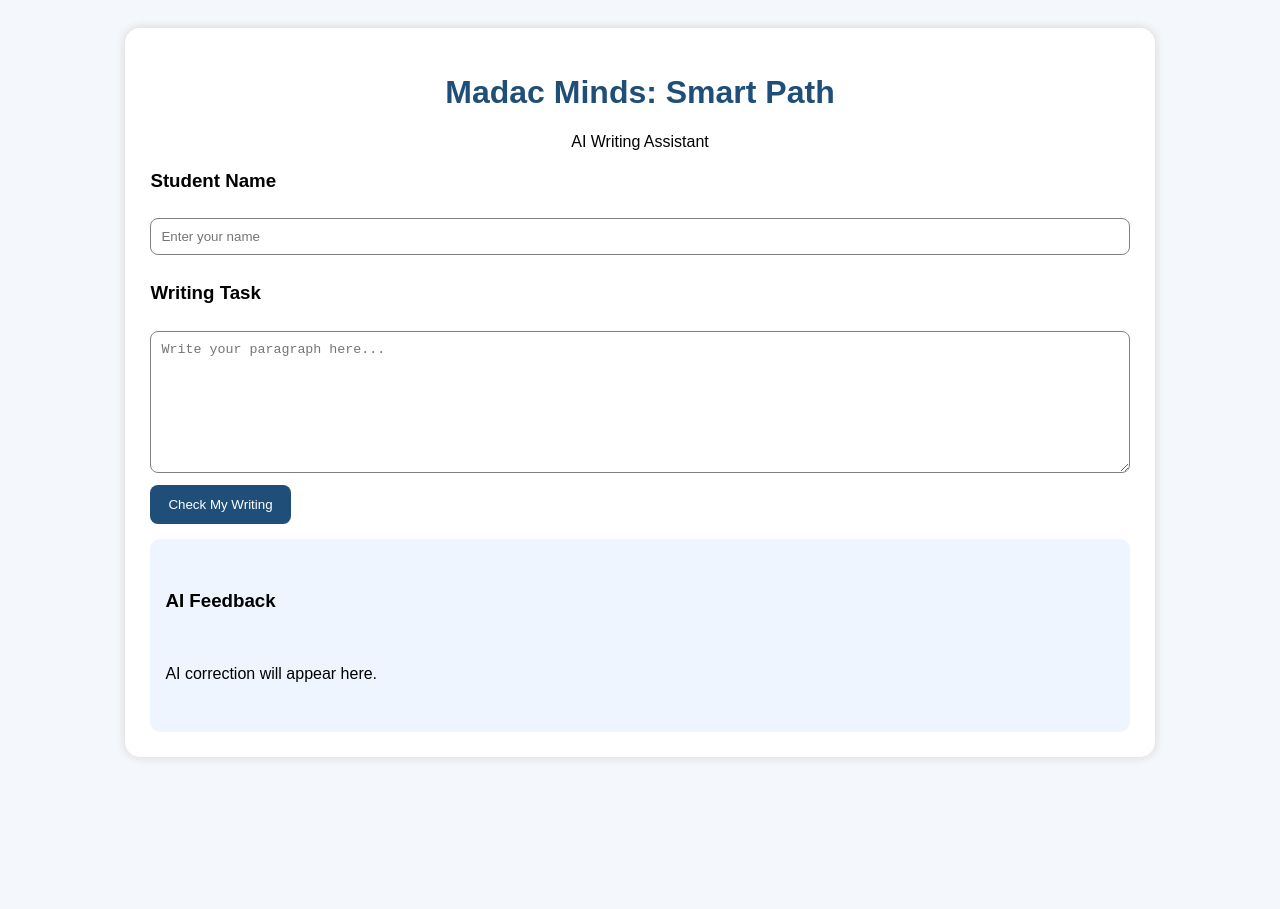
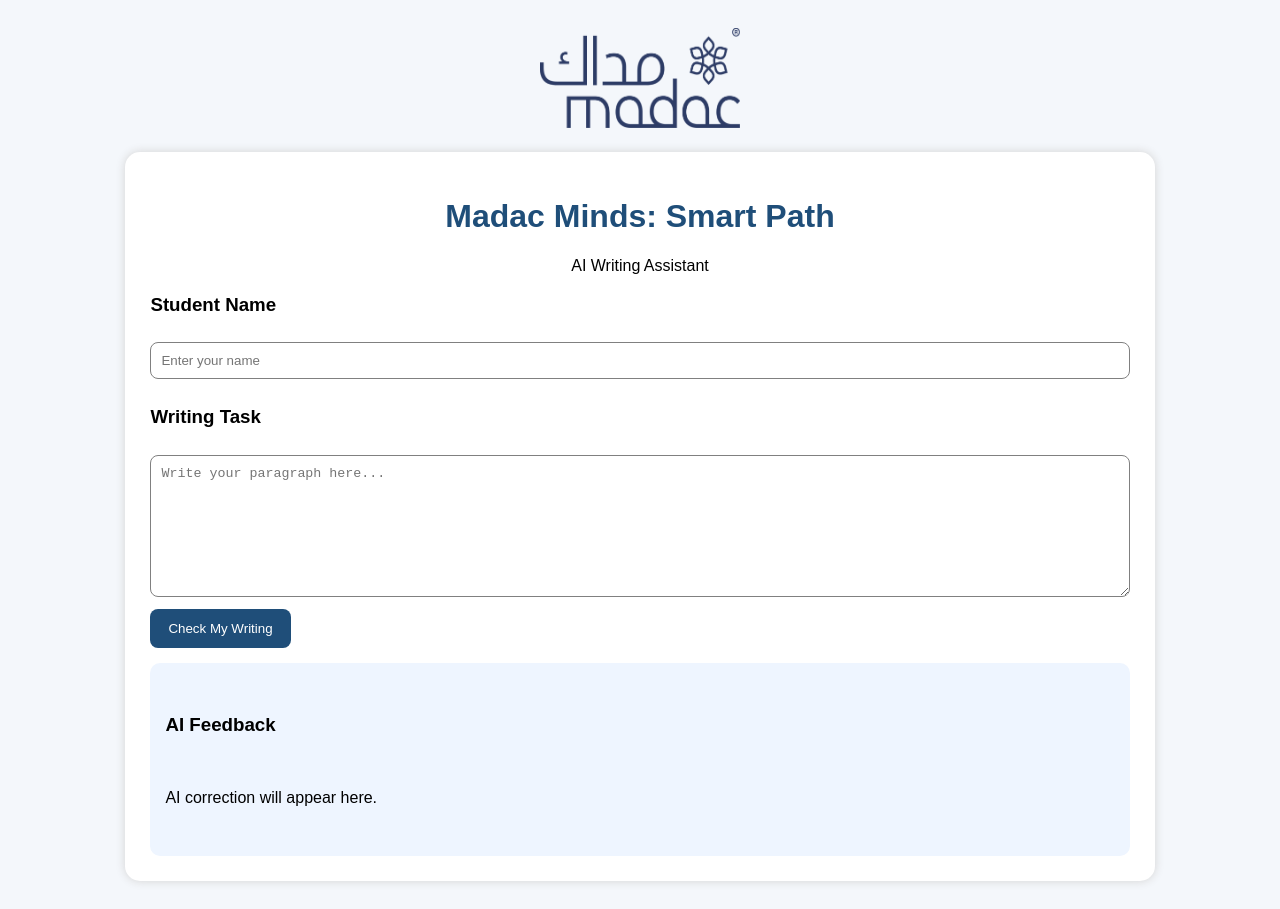
Before and after one commit to nnagy-png/smartpath-ai, a website: page index.html in a window 1280 px wide. Before the commit the page ends 800 px from the top, so only its background shows below. Drawn offline with Linux system fonts and the light colour scheme.

Commit message:
Update index.html

```diff
--- a/index.html
+++ b/index.html
@@ -8,7 +8,15 @@
       background-color: #f4f7fb;
       padding: 20px;
     }
+   .logo-container{
+    text-align:center;
+    margin-bottom:20px;
+   }
 
+   .logo{
+    width:200px;
+    height: 100px;
+   }
     .container {
       width: 80%;
       margin: auto;
@@ -52,7 +60,9 @@
 </head>
 
 <body>
-
+<div class="logo-container">
+    <img src="asset-2.png" class="logo">
+</div>
 <div class="container">
   <h1>Madac Minds: Smart Path</h1>
   <p style="text-align:center;">AI Writing Assistant</p>
```
